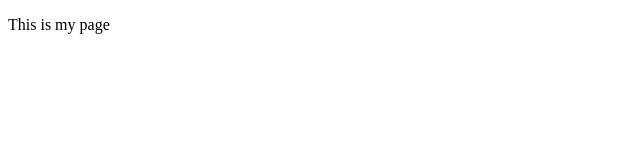
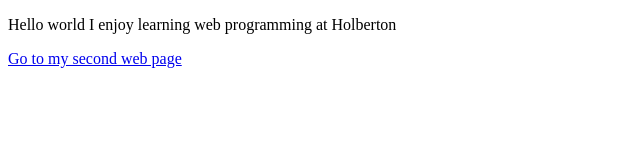
Before and after one commit to rflores5124/holberton-learning_web_programming, a plain HTML site: page index.html in a window 1280 px wide. Shown: the whole page, without its empty margins (0-640 px from the left). Drawn offline with Linux system fonts and the light colour scheme.

Commit message:
change 3

```diff
--- a/index.html
+++ b/index.html
@@ -4,6 +4,7 @@
   <meta charset="utf-8">
 </head>
 <body>
-  <p>This is my page</p>
+  <p>Hello world I enjoy learning web programming at Holberton</p>
+  <a href="file:///C:/Users/Romina/Documents/holberton-learning_web_programming/mysecondwebpage.html">Go to my second web page</a>
 </body>
 </html>
```
Also changed, not shown: mysecondwebpage.html (+1 -1 lines).
